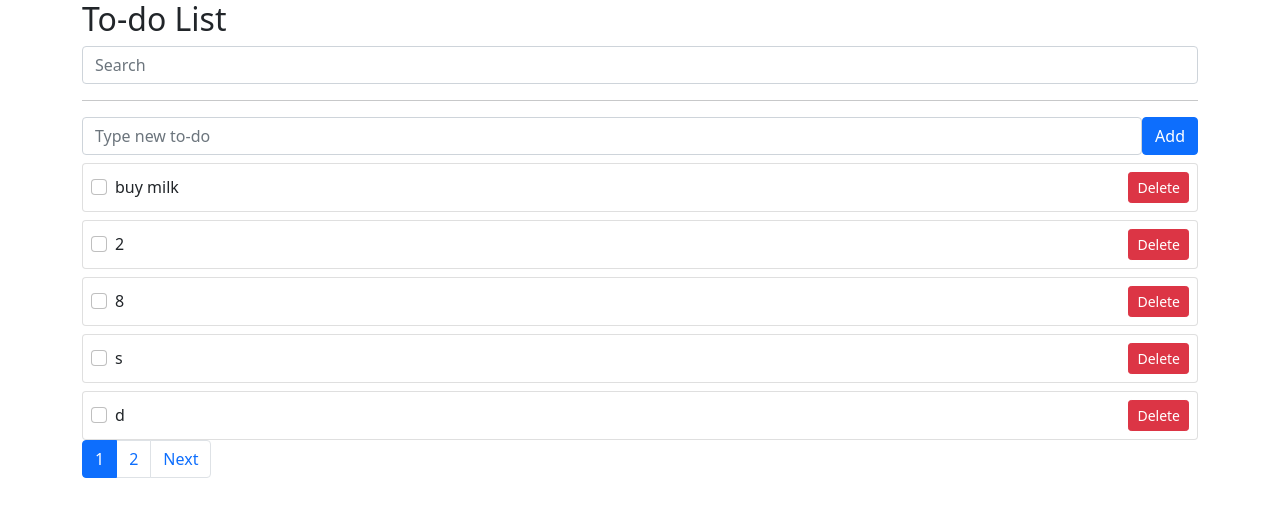
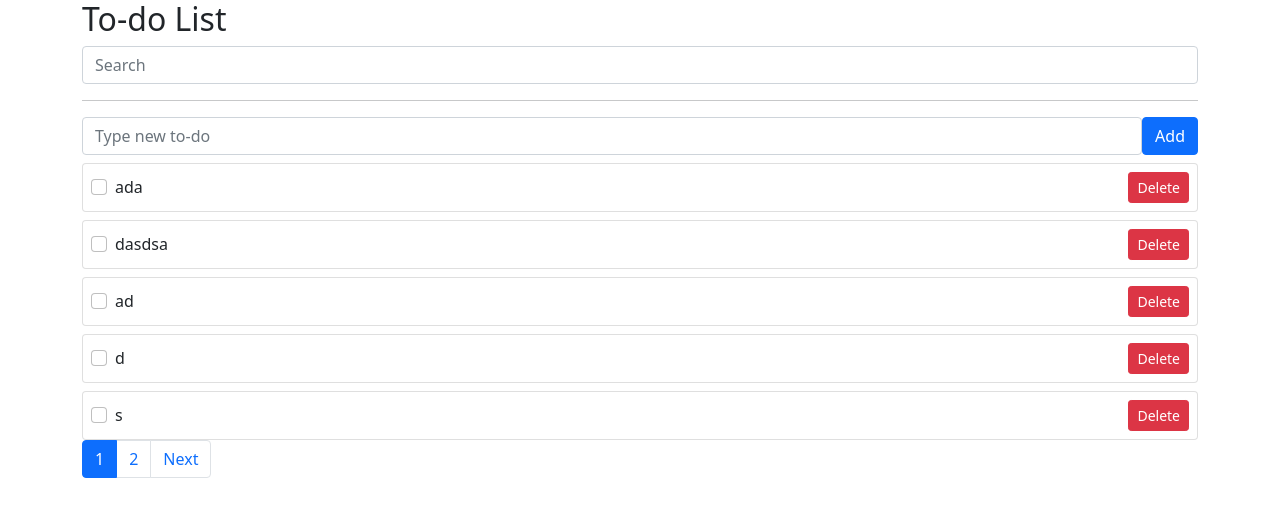
Before and after one commit to HyungJooKim2/vuejs-TodoList, a Vue app: page / in a window 1280 px wide. Shown: the top 516 px of the page. Built offline with nearby package versions, Linux system fonts and the light colour scheme; data requests are answered from the project's data file.

Commit message:
[♻️ refector] 검색 기능 개선
1. watch 추가
2. setTime out 설정
3. 코드 정렬

```diff
--- a/db.json
+++ b/db.json
@@ -34,6 +34,11 @@
       "subject": "dasdsa",
       "completed": false,
       "id": 14
+    },
+    {
+      "subject": "ada",
+      "completed": false,
+      "id": 15
     }
   ]
 }
--- a/src/App.vue
+++ b/src/App.vue
@@ -7,22 +7,25 @@ v-show 는 랜더링 할때 비용이 많이 들고, v-if 는 토글 할때 비
   <div class="container">
     <!--왼쪽 오른쪽 여백을 준다.-->
     <h2>To-do List</h2>
-    <!--template에선 .value를 해줄필요가 없다.-->
+    <!--template에선 .value를 해줄필요가 없다.
+        keyup.enter = enter시 searchTodo 메소드 실행
+    -->
     <input
       class="form-control"
       type="text"
       v-model="searchText"
       placeholder="Search"
+      @keyup.enter="searchTodo"
     />
 
     <hr />
     <TodoSimpleForm @add-todo="addTodo" />
     <div style="color: red">{{ errorMessage }}</div>
 
-    <div v-if="!filteredTodos.length">There is nothing to display</div>
+    <div v-if="!todos.length">There is nothing to display</div>
     <!--props로 자식 컴포넌트 에게 데이터를 보냄-->
     <TodoList
-      :todos="filteredTodos"
+      :todos="todos"
       @toggle-todo="toggleTodoMain"
       @delete-todo="deleteTodoMain"
     />
@@ -70,7 +73,7 @@ method는 인자로 값을 받아와서 함수 안에서 사용 가능
 computed는 함수안에 들어있는 reactive status가 있을때만 값을 가져와서 다룰 수 있으며
 값을 저장함 (2번 출력해도 1번만 출력됨)
 */
-import { ref, computed } from "vue";
+import { ref, computed, watch } from "vue";
 import TodoSimpleForm from "./components/TodoSimpleForm.vue";
 import TodoList from "./components/TodoList.vue";
 import axios from "axios";
@@ -81,13 +84,40 @@ export default {
   },
 
   setup() {
+    /*
+    안에 값이 바뀔때 마다 실행된다.(live data)
+    searchText가 변경이 되면 getTodos가 해당 searchText로 다시 실행
+    1(첫페이지) 에 get시켜줌
+    prev : 이전 값
+    */
+    const searchText = ref("");
+
+   /*
+   searchText가 2초 안에 바뀔때 마다
+   clearTimeout을 통해 취소가 됨
+   마지막으로 타입한 텍스트만 getTodos로 요청
+   */
+    let timeout = null;
+    const searchTodo = () =>{
+      clearTimeout(timeout);
+      getTodos(1);
+    };
+
+    watch(searchText, () => {
+      clearTimeout(timeout);
+      timeout = setTimeout(()=>{
+      getTodos(1);
+      }, 2000)  //2초로 time-delay 설정
+    });
+
     const deleteTodoMain = async (index) => {
       errorMessage.value = "";
 
       const id = todos.value[index].id;
       try {
         await axios.delete("http://localhost:3000/todos/" + id);
-        todos.value.splice(index, 1);
+        getTodos(1);
+        //todos.value.splice(index, 1);
       } catch (err) {
         console.log(err);
         errorMessage.value = "Something went wrong";
@@ -110,7 +140,7 @@ export default {
       currentPage.value = page;
       try {
         const res = await axios.get(
-          `http://localhost:3000/todos?_page=${page}&_limit=${limit}`
+          `http://localhost:3000/todos?_sort=id&_order=desc&subject_like=${searchText.value}&_page=${page}&_limit=${limit}`
         );
         numberOfTodos.value = res.headers["x-total-count"];
         todos.value = res.data;
@@ -127,11 +157,12 @@ export default {
       */
       errorMessage.value = "";
       try {
-        const res = await axios.post("http://localhost:3000/todos", {
+          await axios.post("http://localhost:3000/todos", {
           subject: todo.subject,
           completed: todo.completed,
         });
-        todos.value.push(res.data);
+        getTodos(1);
+        //todos.value.push(res.data);
       } catch (err) {
         console.log(err);
         errorMessage.value = "Something went wrong.";
@@ -152,18 +183,6 @@ export default {
       todos.value[index].completed = !todos.value[index].completed;
     };
 
-    const searchText = ref("");
-
-    const filteredTodos = computed(() => {
-      if (searchText.value) {
-        return todos.value.filter((todo) => {
-          //우리가 검색한 값이 포함이 되면 return
-          return todo.subject.includes(searchText.value);
-        });
-      }
-      return todos.value;
-    });
-
     return {
       //template 안에서 접근 가능하게 함
       addTodo,
@@ -172,11 +191,11 @@ export default {
       deleteTodoMain,
       toggleTodoMain,
       searchText,
-      filteredTodos,
       errorMessage,
       numberOfPages,
       currentPage,
       getTodos,
+      searchTodo,
     };
   },
 };
```
